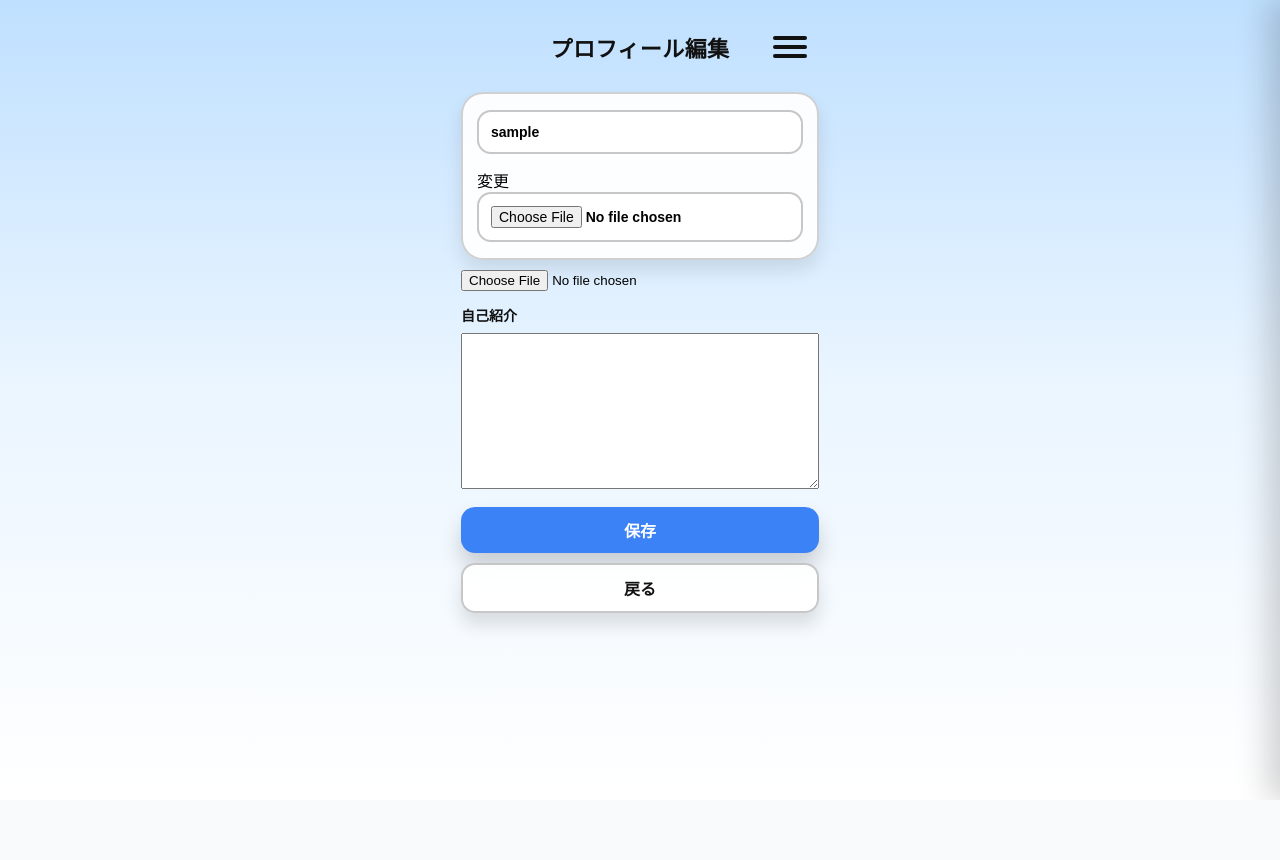
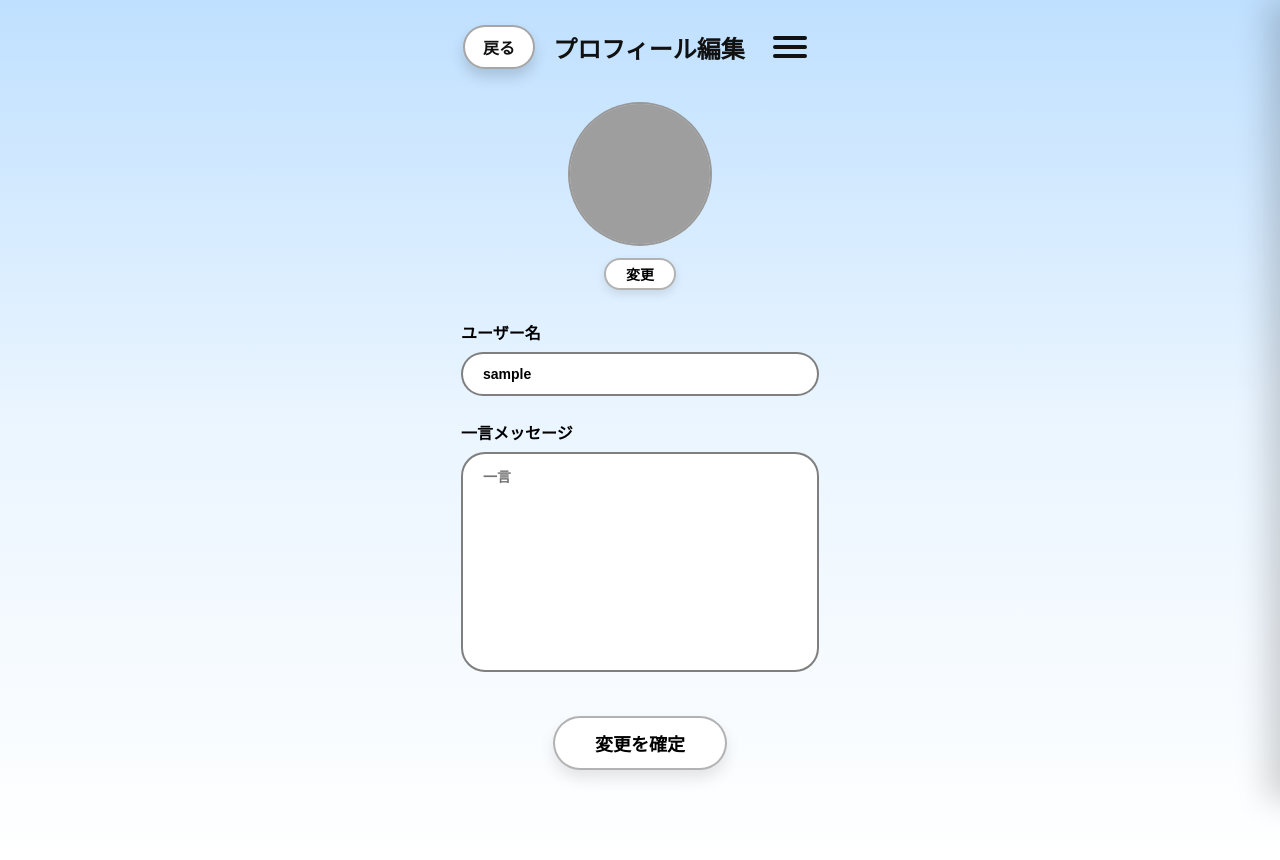
Before and after one commit to Tech-Jam-KDG-2026-Winter/Team-16-Django, a Django app: page /profile/edit/ in a window 1280 px wide. Before the commit the page ends 800 px from the top, so only its background shows below. Run offline with Django 4.2, Linux system fonts and the light colour scheme; the visitor is signed in with stand-in values (Sample User, id 1); data comes from the database, SQL or seed files in the repository; grey boxes are pictures that could not be loaded.

Commit message:
fix:プロフィール編集画面の修正

```diff
--- a/apps/main/templates/main/profile/edit.html
+++ b/apps/main/templates/main/profile/edit.html
@@ -5,10 +5,9 @@
 {% block footer %}{% endblock %}
 
 {% block main_container %}
-
 <style>
-  /* ===== Profile Edit (スマホ想定 390x844) ===== */
-  .page{
+  /* ===== Base Layout (投稿一覧と同じスタイル) ===== */
+  .page {
     min-height: 100vh;
     width: 100%;
     background: linear-gradient(180deg, #bfe0ff 0%, #eaf5ff 48%, #ffffff 100%);
@@ -16,36 +15,36 @@
     justify-content: center;
     box-sizing: border-box;
   }
-  .inner{
+  .inner {
     width: min(390px, 100%);
     padding: 18px 16px 90px;
     box-sizing: border-box;
     position: relative;
   }
 
-  /* ===== Top bar（左右を同じ幅にして中央タイトルをガチ中央に） ===== */
-  .topbar{
-    display: grid;
-    grid-template-columns: 54px 1fr 54px; /* 左右同幅 */
+  /* ===== Top bar (投稿一覧の形式に合わせる) ===== */
+  .topbar {
+    display: flex;
     align-items: center;
+    justify-content: space-between;
     padding: 6px 2px 12px;
   }
-  .topbar-left{
-    width: 54px;
-    height: 46px;
-    justify-self: start;
+  .back-btn {
+    padding: 8px 18px;
+    border-radius: 999px;
+    background: #fff;
+    color: #111;
+    text-decoration: none;
+    font-weight: 900;
+    border: 2px solid rgba(0,0,0,0.35);
+    box-shadow: 0 8px 14px rgba(0,0,0,0.15);
   }
-  .top-title{
-    justify-self: center;
-    font-size: 22px;
+  .title {
+    font-size: 24px; /* 編集画面なので少しサイズ調整 */
     font-weight: 900;
     color: #111;
-    letter-spacing: 0.02em;
-    white-space: nowrap;
   }
-
-  .hamburger{
-    justify-self: end;
+  .hamburger {
     width: 54px;
     height: 46px;
     border-radius: 14px;
@@ -56,12 +55,12 @@
     place-items: center;
     -webkit-tap-highlight-color: transparent;
   }
-  .hamburger-lines{
+  .hamburger-lines {
     width: 34px;
     height: 22px;
     position: relative;
   }
-  .hamburger-lines span{
+  .hamburger-lines span {
     position: absolute;
     left: 0;
     right: 0;
@@ -69,142 +68,80 @@
     border-radius: 999px;
     background: #111;
   }
-  .hamburger-lines span:nth-child(1){ top: 0; }
-  .hamburger-lines span:nth-child(2){ top: 9px; }
-  .hamburger-lines span:nth-child(3){ bottom: 0; }
+  .hamburger-lines span:nth-child(1) { top: 0; }
+  .hamburger-lines span:nth-child(2) { top: 9px; }
+  .hamburger-lines span:nth-child(3) { bottom: 0; }
 
-  /* ===== Form Card ===== */
-  .card{
-    margin-top: 10px;
-    background: rgba(255,255,255,0.92);
-    border: 2px solid rgba(0,0,0,0.18);
-    border-radius: 22px;
-    padding: 16px 14px;
-    box-shadow: 0 10px 18px rgba(0,0,0,0.10);
+  /* ===== Profile Edit Form (画像のデザインを再現) ===== */
+  .profile-image-section {
+    display: flex;
+    flex-direction: column;
+    align-items: center;
+    margin: 20px 0 30px;
+  }
+  .image-wrapper {
+    width: 140px;
+    height: 140px;
+    border-radius: 50%;
+    background: #d9d9d9;
+    overflow: hidden;
+    border: 2px solid rgba(0,0,0,0.3);
+    margin-bottom: 12px;
+  }
+  .image-wrapper img { width: 100%; height: 100%; object-fit: cover; }
+
+  .hidden-input-container { display: none; }
+
+  .change-img-label {
+    padding: 4px 20px;
+    background: #fff;
+    border: 2px solid rgba(0,0,0,0.3);
+    border-radius: 999px;
+    font-size: 14px;
+    font-weight: 800;
+    cursor: pointer;
+    box-shadow: 0 4px 10px rgba(0,0,0,0.1);
   }
 
-  .field{
-    display: flex;
-    flex-direction: column;
-    gap: 8px;
-    margin-bottom: 14px;
+  .field { margin-top: 24px; }
+  .label { font-size: 16px; font-weight: 900; margin-bottom: 8px; display: block; }
+
+  .input, .textarea {
+    width: 100%;
+    border-radius: 999px;
+    border: 2px solid rgba(0,0,0,0.5);
+    background: #fff;
+    padding: 12px 20px;
+    font-size: 14px;
+    box-sizing: border-box;
+    font-weight: 700;
+    outline: none;
   }
-  .label{
+  .textarea { border-radius: 24px; min-height: 220px; resize: none; }
+
+  .actions { margin-top: 40px; display: flex; justify-content: center; }
+  .submit-btn {
+    padding: 12px 40px;
+    border-radius: 999px;
+    border: 2px solid rgba(0,0,0,0.3);
+    background: #fff;
+    font-size: 18px;
     font-weight: 900;
-    color: #111;
-    font-size: 14px;
+    box-shadow: 0 8px 15px rgba(0,0,0,0.1);
+    cursor: pointer;
   }
 
-
-
-  /* Django form widgets を強制的にそれっぽくする */
-  .card input[type="text"],
-  .card input[type="file"],
-  .card textarea{
-    width: 100%;
-    box-sizing: border-box;
-    border-radius: 14px;
-    border: 2px solid rgba(0,0,0,0.22);
-    background: rgba(255,255,255,0.95);
-    padding: 12px 12px;
-    font-weight: 800;
-    outline: none;
-    font-size: 14px;
-  }
-  .card textarea{
-    min-height: 120px;
-    resize: vertical;
-    line-height: 0.65;
-  }
-
-  .current-icon{
-    width: 100px;
-    height: 100px;
-    margin: auto;
-    display: block;
-    border-radius: 999px;
-    background: #d9d9d9;
-    border: 2px solid rgba(0,0,0,0.18);
-    overflow: hidden;
-    box-shadow: 0 12px 18px rgba(0,0,0,0.12);
-  }
-  .current-icon img{
-    width: 100%;
-    height: 100%;
-    object-fit: cover;
-    display: block;
-  }
-
-  /* ===== ユーザーネーム（黒縁完全除去） ===== */
-.username,
-.drawer-name,
-.profile-username {
-  text-shadow: none !important;
-  -webkit-text-stroke: 0 !important;
-}
-
-
-  /* 「画像を開く」ボタン */
-  .open-image-btn{
-    height: 42px;
-    border-radius: 14px;
-    border: 2px solid rgba(0,0,0,0.18);
-    background: rgba(255,255,255,0.92);
-    color: #111;
-    font-weight: 900;
-    font-size: 14px;
-    cursor: pointer;
-    box-shadow: 0 10px 16px rgba(0,0,0,0.12);
-    -webkit-tap-highlight-color: transparent;
-  }
-  .open-image-btn:active{ transform: translateY(2px); }
-
-  .actions{
-    margin-top: 18px;
-    display: grid;
-    gap: 10px;
-  }
-
-  .save-btn{
-    height: 46px;
-    border-radius: 14px;
-    border: 0;
-    background: #3b82f6;
-    color: #fff;
-    font-weight: 900;
-    font-size: 16px;
-    cursor: pointer;
-    box-shadow: 0 14px 22px rgba(0,0,0,0.18);
-    -webkit-tap-highlight-color: transparent;
-  }
-  .save-btn:active{ transform: translateY(2px); }
-
-  .secondary-btn{
-    height: 46px;
-    border-radius: 14px;
-    border: 2px solid rgba(0,0,0,0.22);
-    background: rgba(255,255,255,0.92);
-    color: #111;
-    font-weight: 900;
-    font-size: 16px;
-    text-decoration: none;
-    display: grid;
-    place-items: center;
-    box-shadow: 0 12px 18px rgba(0,0,0,0.12);
-    -webkit-tap-highlight-color: transparent;
-  }
-  .secondary-btn:active{ transform: translateY(2px); }
-
-  /* ===== Drawer ===== */
-  .overlay{
+  /* ===== Drawer Styles (投稿一覧から完全コピー) ===== */
+  .overlay {
     position: fixed;
     inset: 0;
     background: rgba(0,0,0,0.18);
     opacity: 0;
     pointer-events: none;
     transition: opacity 0.16s ease;
+    z-index: 100;
   }
-  .drawer{
+  .drawer {
     position: fixed;
     top: 0;
     right: 0;
@@ -216,159 +153,53 @@
     box-shadow: -18px 0 30px rgba(0,0,0,0.18);
     padding: 18px 16px;
     box-sizing: border-box;
+    z-index: 101;
   }
-  .drawer.open{ transform: translateX(0); }
-  .overlay.open{
-    opacity: 1;
-    pointer-events: auto;
-  }
+  .drawer.open { transform: translateX(0); }
+  .overlay.open { opacity: 1; pointer-events: auto; }
 
-  .drawer-top{
-    display: flex;
-    align-items: center;
-    justify-content: center;
-    position: relative;
-    padding: 4px 0 10px;
-  }
-  .drawer-title{
-    font-size: 22px;
-    font-weight: 900;
-    color: #111;
-  }
-  .drawer-close{
+  .drawer-top { display: flex; align-items: center; justify-content: center; position: relative; padding: 4px 0 10px; }
+  .drawer-title { font-size: 22px; font-weight: 900; color: #111; }
+  .drawer-close {
     position: absolute;
     right: 2px;
     top: 0;
     width: 44px;
     height: 44px;
-    border-radius: 14px;
     border: 0;
     background: transparent;
     font-size: 28px;
     font-weight: 900;
     cursor: pointer;
-    -webkit-tap-highlight-color: transparent;
   }
-
-  .drawer-profile{
-    display: flex;
-    align-items: center;
-    gap: 12px;
-    margin: 10px 0 18px;
-    justify-content: center;
-  }
-  .drawer-avatar{
-    width: 54px;
-    height: 54px;
-    border-radius: 999px;
-    background: #d9d9d9;
-    border: 2px solid rgba(0,0,0,0.12);
+  .drawer-profile { display: flex; align-items: center; gap: 12px; margin: 10px 0 18px; justify-content: center; }
+  .drawer-avatar {
+    width: 54px; height: 54px; border-radius: 999px;
+    background: #d9d9d9; border: 2px solid rgba(0,0,0,0.12);
     overflow: hidden;
   }
-  .drawer-avatar img{
-    width: 100%;
-    height: 100%;
-    object-fit: cover;
-    display: block;
+  .drawer-avatar img { width: 100%; height: 100%; object-fit: cover; }
+  .drawer-name { font-size: 18px; font-weight: 900; color: #111; font-style: italic; }
+
+  .menu { margin-top: 8px; display: flex; flex-direction: column; gap: 14px; padding-left: 12px; }
+  .menu a, .menu button {
+    display: inline-flex; align-items: center; gap: 12px;
+    font-size: 18px; font-weight: 900; color: #111;
+    text-decoration: none; border: 0; background: transparent;
+    cursor: pointer; padding: 10px 8px; border-radius: 14px;
   }
-  .drawer-name{
-    font-size: 18px;
-    font-weight: 900;
-    color: #111;
-    font-style: italic;
-  }
+  .menu a:hover, .menu button:hover { background: rgba(255,255,255,0.55); }
+  .icon { width: 26px; text-align: center; font-size: 22px; }
 
-  .menu{
-    margin-top: 8px;
-    display: flex;
-    flex-direction: column;
-    gap: 14px;
-    padding-left: 12px;
-  }
-  .menu a, .menu button{
-    display: inline-flex;
-    align-items: center;
-    gap: 12px;
-    font-size: 18px;
-    font-weight: 900;
-    color: #111;
-    text-decoration: none;
-    border: 0;
-    background: transparent;
-    cursor: pointer;
-    padding: 10px 8px;
-    border-radius: 14px;
-    -webkit-tap-highlight-color: transparent;
-  }
-  .menu a:hover, .menu button:hover{
-    background: rgba(255,255,255,0.55);
-  }
-  .icon{
-    width: 26px;
-    text-align: center;
-    font-size: 22px;
-  }
-
-  /* ===== Fullscreen Image Modal ===== */
-  .img-modal{
-    position: fixed;
-    inset: 0;
-    background: rgba(0,0,0,0.86);
-    opacity: 0;
-    pointer-events: none;
-    transition: opacity 0.16s ease;
-    z-index: 9999;
-    display: grid;
-    grid-template-rows: auto 1fr;
-  }
-  .img-modal.open{
-    opacity: 1;
-    pointer-events: auto;
-  }
-  .img-modal-top{
-    padding: 14px 14px 10px;
-    display: flex;
-    justify-content: flex-start;
-  }
-  .img-modal-back{
-    height: 38px;
-    padding: 0 14px;
-    border-radius: 999px;
-    border: 0;
-    background: rgba(255,255,255,0.92);
-    color: #111;
-    font-weight: 900;
-    cursor: pointer;
-    -webkit-tap-highlight-color: transparent;
-  }
-  .img-modal-back:active{ transform: translateY(2px); }
-
-  .img-modal-body{
-    display: grid;
-    place-items: center;
-    padding: 0 10px 20px;
-  }
-  .img-modal-body img{
-    width: 100%;
-    height: calc(100vh - 90px);
-    object-fit: contain;
-    display: block;
-  }
-
-  /* base の余白を消す保険 */
-  .site-main, .container{ padding: 0 !important; margin: 0 !important; }
+  .site-main, .container { padding: 0 !important; margin: 0 !important; }
 </style>
 
 <div class="page">
   <div class="inner">
 
-    <!-- ===== Top bar ===== -->
     <div class="topbar">
-      <!-- 左は空の枠だけ（左右同じ幅にして中央を真ん中に） -->
-      <div class="topbar-left" aria-hidden="true"></div>
-
-      <div class="top-title">プロフィール編集</div>
-
+      <a class="back-btn" href="{% url 'profile:detail' request.user.username %}">戻る</a>
+      <div class="title">プロフィール編集</div>
       <button type="button" class="hamburger" id="openDrawer" aria-label="メニューを開く">
         <div class="hamburger-lines" aria-hidden="true">
           <span></span><span></span><span></span>
@@ -376,13 +207,12 @@
       </button>
     </div>
 
-    <!-- ===== Form ===== -->
-    <div class="card">
     <form method="post" enctype="multipart/form-data">
       {% csrf_token %}
 
-        <div class="field">
-          {{ form.nickname }}
+      <div class="profile-image-section">
+        <div class="image-wrapper">
+          <img src="{% if form.instance.icon %}{{ form.instance.icon.url }}{% else %}{% static 'images/default_icon.png' %}{% endif %}" id="preview">
         </div>
         <label for="id_icon" class="change-img-label">変更</label>
         <div class="hidden-input-container">
@@ -391,72 +221,38 @@
       </div>
 
       <div class="field">
-
-          {% if form.instance.icon %}
-            <div class="current-icon" style="margin-bottom:10px;">
-              <img src="{{ form.instance.icon.url }}" id="currentIconImg">
-            </div>
-
-            <!-- ここ：画像リンク → 画像を開くボタン -->
-            <button type="button" class="open-image-btn" id="openImageBtn">
-              画像を開く
-            </button>
-          {% endif %}
-
-          <div style="margin-top:10px;">
-            {{ form.icon }}
-          </div>
+        <label class="label">ユーザー名</label>
+        {{ form.nickname }}
       </div>
 
       <div class="field">
-          <div class="label">自己紹介</div>
+        <label class="label">一言メッセージ</label>
         {{ form.bio }}
       </div>
 
       <div class="actions">
-          <button type="submit" class="save-btn">保存</button>
-          <a class="secondary-btn" href="{% url 'profile:detail' request.user.username %}">戻る</a>
+        <button class="submit-btn" type="submit">変更を確定</button>
       </div>
     </form>
-    </div>
 
   </div>
 </div>
 
-<!-- ===== Fullscreen Image Modal ===== -->
-<div class="img-modal" id="imgModal" aria-hidden="true">
-  <div class="img-modal-top">
-    <button type="button" class="img-modal-back" id="closeImgModal">戻る</button>
-  </div>
-  <div class="img-modal-body">
-    {% if form.instance.icon %}
-      <img src="{{ form.instance.icon.url }}" alt="icon fullscreen">
-    {% endif %}
-  </div>
-</div>
-
-<!-- ===== Drawer + Overlay ===== -->
 <div class="overlay" id="overlay"></div>
 
-<aside class="drawer" id="drawer" aria-label="設定メニュー">
+<aside class="drawer" id="drawer">
   <div class="drawer-top">
     <div class="drawer-title">設定</div>
-    <button type="button" class="drawer-close" id="closeDrawer" aria-label="閉じる">×</button>
+    <button type="button" class="drawer-close" id="closeDrawer">×</button>
   </div>
 
   <div class="drawer-profile">
-    <div class="drawer-avatar" aria-hidden="true">
-      {% if request.user.is_authenticated and request.user.profile.icon %}
-        <img src="{{ request.user.profile.icon.url }}" alt="icon">
+    <div class="drawer-avatar">
+      {% if request.user.profile.icon %}
+        <img src="{{ request.user.profile.icon.url }}" alt="avatar">
       {% endif %}
     </div>
-    <div class="drawer-name">
-      {% if request.user.is_authenticated %}
-        {{ request.user.username }}
-      {% else %}
-        guest
-      {% endif %}
-    </div>
+    <div class="drawer-name">{{ request.user.username }}</div>
   </div>
 
   <div class="menu">
@@ -464,25 +260,14 @@
       <span class="icon">🏠</span>
       <span>ホーム</span>
     </a>
-
-    {% if request.user.is_authenticated %}
     <a href="{% url 'profile:detail' request.user.username %}">
       <span class="icon">👤</span>
       <span>ユーザー設定</span>
     </a>
-    {% else %}
-      <a href="{% url 'login' %}">
-        <span class="icon">👤</span>
-        <span>ログイン</span>
-      </a>
-    {% endif %}
-
     <a href="javascript:void(0)" onclick="alert('通知設定は未接続です');">
       <span class="icon">🔔</span>
       <span>通知設定</span>
     </a>
-
-    {% if request.user.is_authenticated %}
     <form method="post" action="{% url 'logout' %}" style="margin:0;">
       {% csrf_token %}
       <button type="submit">
@@ -490,12 +275,11 @@
         <span>ログアウト</span>
       </button>
     </form>
-    {% endif %}
   </div>
 </aside>
 
 <script>
-  // ===== Drawer open/close =====
+  // ===== Drawer open/close (投稿一覧と同じロジック) =====
   (function(){
     const openBtn = document.getElementById('openDrawer');
     const closeBtn = document.getElementById('closeDrawer');
@@ -514,43 +298,31 @@
     openBtn?.addEventListener('click', open);
     closeBtn?.addEventListener('click', close);
     overlay?.addEventListener('click', close);
-
-    document.addEventListener('keydown', (e) => {
-      if (e.key === 'Escape') close();
-    });
   })();
 
-  // ===== Fullscreen image modal =====
-  (function(){
-    const btn = document.getElementById('openImageBtn');
-    const modal = document.getElementById('imgModal');
-    const closeBtn = document.getElementById('closeImgModal');
-
-    function open(){
-      if (!modal) return;
-      modal.classList.add('open');
-      modal.setAttribute('aria-hidden', 'false');
-      document.body.style.overflow = 'hidden';
+  // ===== Image Preview & Django Form Style =====
+  document.addEventListener("DOMContentLoaded", function() {
+    // プレビュー
+    const fileInput = document.querySelector('input[type="file"]');
+    const previewImg = document.getElementById('preview');
+    if (fileInput) {
+      fileInput.addEventListener('change', function(e) {
+        if (e.target.files && e.target.files[0]) {
+          const reader = new FileReader();
+          reader.onload = e => previewImg.src = e.target.result;
+          reader.readAsDataURL(e.target.files[0]);
         }
-    function close(){
-      if (!modal) return;
-      modal.classList.remove('open');
-      modal.setAttribute('aria-hidden', 'true');
-      document.body.style.overflow = '';
+      });
     }
 
-    btn?.addEventListener('click', open);
-    closeBtn?.addEventListener('click', close);
-
-    // 背景タップで閉じる（画像タップは閉じない）
-    modal?.addEventListener('click', (e) => {
-      if (e.target === modal) close();
+    // スタイル適用
+    const nickInput = document.querySelector('input[name="nickname"]');
+    if(nickInput) nickInput.classList.add('input');
+    const bioInput = document.querySelector('textarea[name="bio"]');
+    if(bioInput) {
+      bioInput.classList.add('textarea');
+      bioInput.placeholder = "一言";
+    }
   });
-
-    document.addEventListener('keydown', (e) => {
-      if (e.key === 'Escape') close();
-    });
-  })();
 </script>
-
 {% endblock %}
```
Lines whose indentation alone changed are shown as unchanged.
